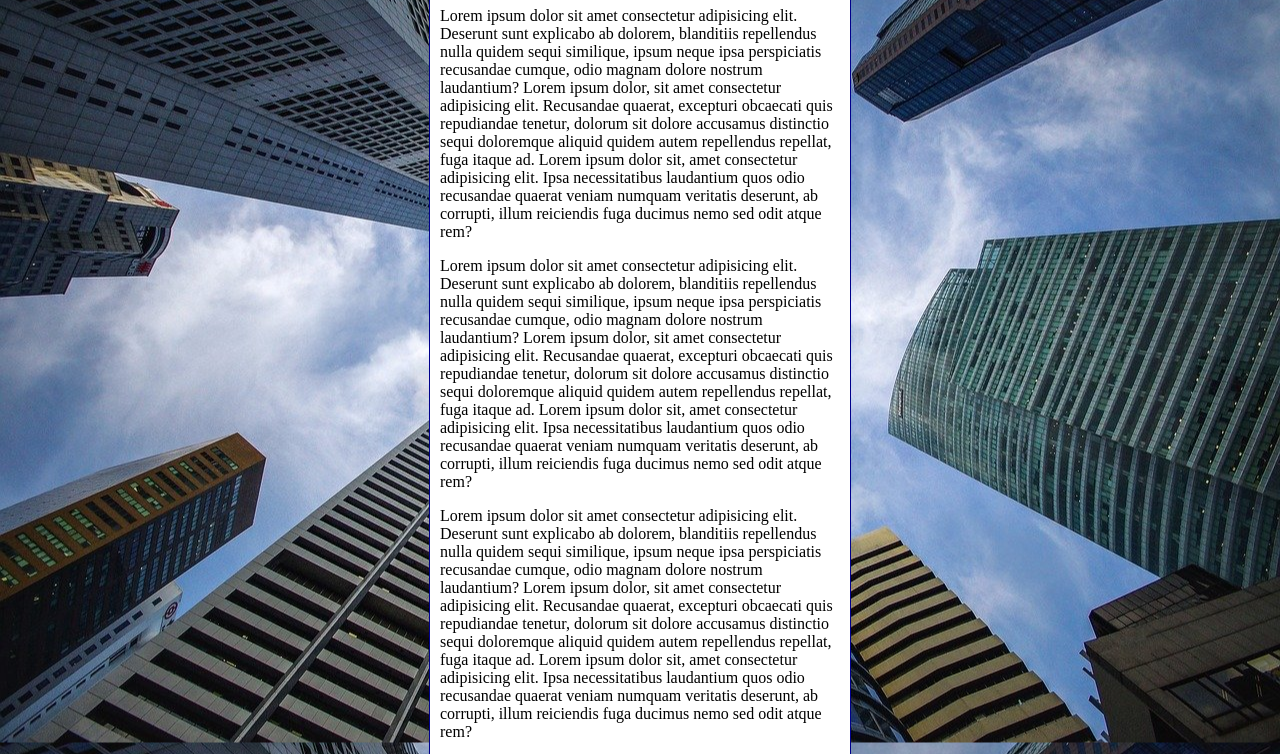
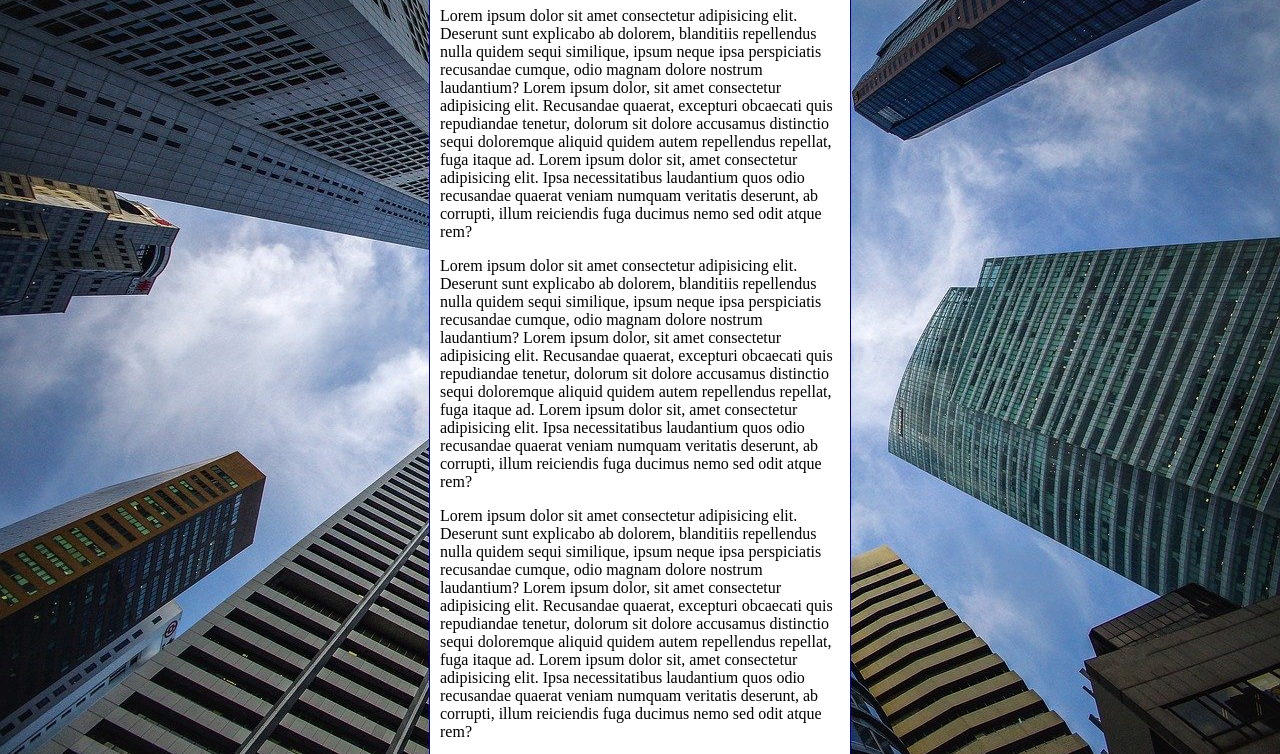
Before and after one commit to ivanferreira1/html-css, a plain HTML site: page exercicios/ex022/fundo006.html in a window 1280 px wide. Shown: the part 92-846 px from the top of the page. Drawn offline with Linux system fonts and the light colour scheme.

Commit message:
atualizei exercicio fundo006

```diff
--- a/exercicios/ex022/fundo006.html
+++ b/exercicios/ex022/fundo006.html
@@ -3,14 +3,22 @@
 <head>
     <meta charset="UTF-8">
     <meta name="viewport" content="width=device-width, initial-scale=1.0">
-    <title>Document</title>
+    <title>Fundo Fixo de Tela</title>
     <style>
         body {
             height: 100vh;
-            background-color: black;
+            /*background-color: black;
             background-image: url('imagens/wallpaper002.jpg');
             background-position: center center;
             background-repeat: repeat;
+            background-size: cover;
+            background-attachment: fixed;*/
+
+            /*shorthand - Background
+                color > image > position > repeat > [size] > attachment
+            */
+
+            background: black url('imagens/wallpaper002.jpg') center center no-repeat fixed;
             background-size: cover;
         }
 
```
